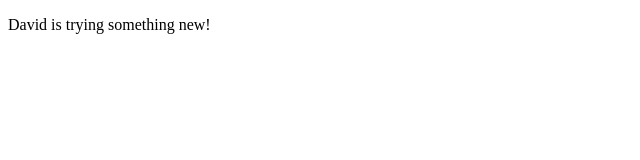
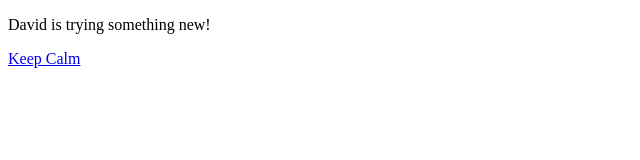
Before and after one commit to davidmauldin/davidmauldin.github.io, a plain HTML site: page index.html in a window 1280 px wide. Shown: the full height of the page, 0-640 px from the left. Drawn offline with Linux system fonts and the light colour scheme.

Commit message:
Add link from index to keep calm page

```diff
--- a/index.html
+++ b/index.html
@@ -8,6 +8,9 @@
 
 <body>
 <p>David is trying something new!</p>
+
+	<a href="keepcalm.html">Keep Calm</a>
+
 </body>
 
 
```
